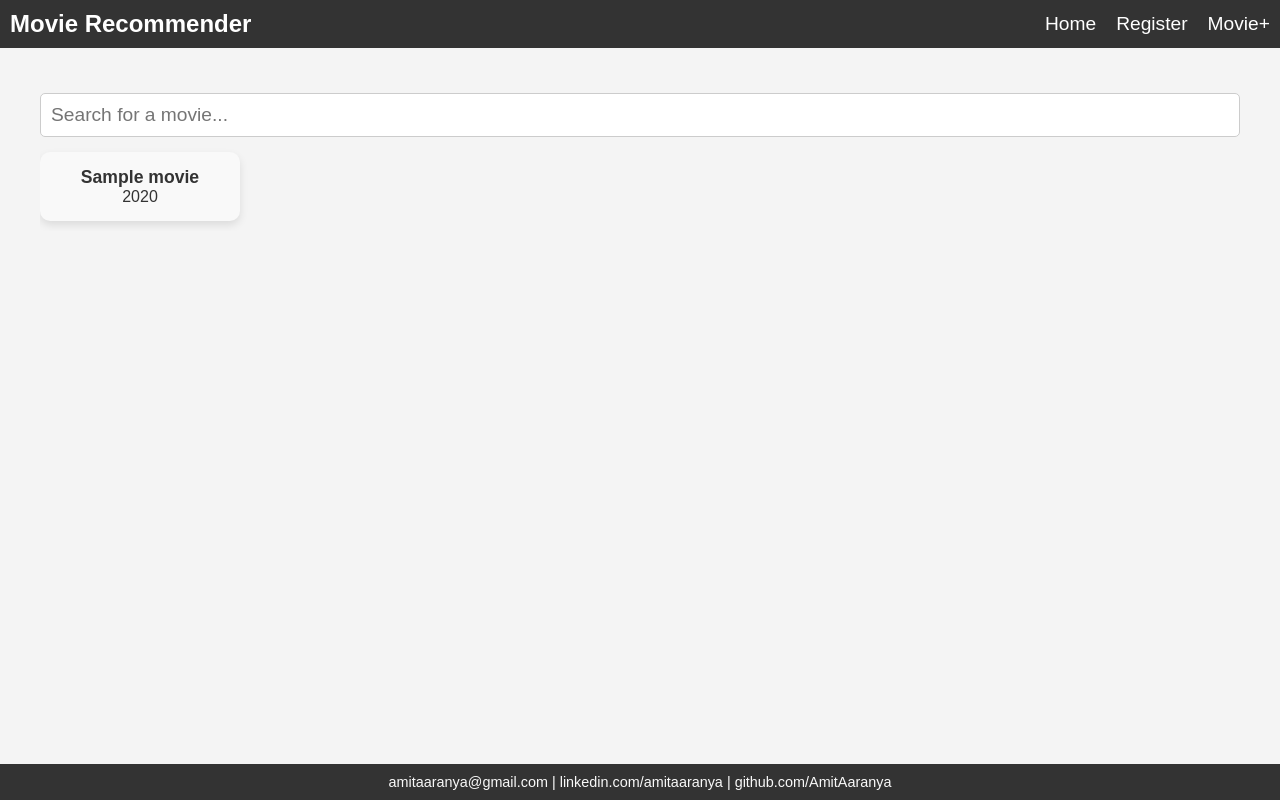
After one commit to AmitAaranya/movie-recommendation-system, a Flask app: template src/templates/simillar_movie.html in a window 1280 px wide. The commit adds this page. Run offline with Flask 3, Linux system fonts and the light colour scheme; the template is opened without the code that fills it: most values are stand-ins (such as "Sample title", 1, 10 or a date in 2020); parts of the project's set-up code (start-up, migrations or seed data) failed here and were passed over.

Commit message:
Added HTML page for getting Simillar Movies

```diff
--- a/src/static/styles.css
+++ b/src/static/styles.css
@@ -205,3 +205,26 @@ footer a:hover {
         width: 100%;
     }
 }
+
+
+/* Lazy loader styles */
+.loader {
+    border: 8px solid #f3f3f3;
+    border-top: 8px solid #4CAF50;
+    border-radius: 50%;
+    width: 50px;
+    height: 50px;
+    animation: spin 1s linear infinite;
+    position: absolute;
+    top: 50%;
+    left: 50%;
+    margin-left: -25px;
+    margin-top: -25px;
+    display: none; /* Initially hidden */
+}
+
+/* Animation for the loader */
+@keyframes spin {
+    0% { transform: rotate(0deg); }
+    100% { transform: rotate(360deg); }
+}
--- /dev/null
+++ b/src/templates/simillar_movie.html
@@ -0,0 +1,137 @@
+{% extends "base.html" %}
+
+{% block content %}
+    <style>
+        /* Custom styles for the similar movie page */
+        .movie-scroll-container {
+            display: flex;
+            overflow-x: scroll;
+            gap: 15px;
+            padding: 10px 0;
+        }
+
+        .movie-block {
+            min-width: 200px;
+            background-color: #f9f9f9;
+            border-radius: 10px;
+            padding: 15px;
+            box-shadow: 0 4px 8px rgba(0, 0, 0, 0.1);
+            text-align: center;
+            cursor: pointer;
+            transition: transform 0.3s ease;
+        }
+
+        .movie-block:hover {
+            transform: translateY(-5px);
+        }
+
+        .movie-info h3 {
+            font-size: 1.1em;
+        }
+
+        .search-box {
+            width: 100%;
+            padding: 10px;
+            border-radius: 5px;
+            border: 1px solid #ccc;
+            margin-bottom: 20px;
+            font-size: 1.2em;
+        }
+
+        .related-movies {
+            display: flex;
+            flex-wrap: wrap;
+            gap: 20px;
+            margin-top: 30px;
+            position: relative; /* To position the loader correctly */
+        }
+
+        .related-movie-box {
+            width: 200px;
+            background-color: #f9f9f9;
+            border-radius: 10px;
+            padding: 15px;
+            box-shadow: 0 4px 8px rgba(0, 0, 0, 0.1);
+            text-align: center;
+        }
+    </style>
+    <!-- Main content block that other templates can override -->
+    <div class="content">
+        <div class="search-section">
+            <input type="text" id="search-box" class="search-box" placeholder="Search for a movie..." oninput="searchMovies()">
+        </div>
+
+        <div class="movie-scroll-container" id="movie-list">
+            {% for movie in movies %}
+                <div class="movie-block" data-movie-id="{{ movie['Id'] }}" onclick="fetchRelatedMovies({{ movie['Id'] }})">
+                    <div class="movie-info">
+                        <h3>{{ movie['Name'] }}</h3>
+                        <p>{{ movie['Year'] }}</p>
+                    </div>
+                </div>
+            {% endfor %}
+        </div>
+
+        <div class="related-movies" id="related-movies">
+            <!-- Lazy loader will appear here while fetching related movies -->
+            <div id="loader" class="loader"></div>
+        </div>
+    </div>
+    <script>
+        function searchMovies() {
+            let query = document.getElementById('search-box').value.toLowerCase();
+            let movieList = document.getElementById('movie-list');
+            let movieBlocks = movieList.getElementsByClassName('movie-block');
+
+            for (let i = 0; i < movieBlocks.length; i++) {
+                let movieName = movieBlocks[i].querySelector('.movie-info h3').textContent.toLowerCase();
+                if (movieName.includes(query)) {
+                    movieBlocks[i].style.display = '';
+                } else {
+                    movieBlocks[i].style.display = 'none';
+                }
+            }
+        }
+
+        function fetchRelatedMovies(movieId) {
+            // Show the loader
+            const loader = document.getElementById('loader');
+            if (loader) {
+                loader.style.display = 'block'; // Show loader
+            }
+
+            // Make an AJAX request to get related movies from the backend
+            fetch(`/movie/simillar/${movieId}`)
+                .then(response => response.json())
+                .then(data => {
+                    let relatedMoviesContainer = document.getElementById('related-movies');
+                    relatedMoviesContainer.innerHTML = '';  // Clear previous related movies
+
+                    // Hide the loader after the data is fetched
+                    if (loader) {
+                        loader.style.display = 'none';
+                    }
+
+                    // Display related movies
+                    data.related_movies.forEach(movie => {
+                        let movieBox = document.createElement('div');
+                        movieBox.className = 'related-movie-box';
+                        movieBox.innerHTML = `
+                            <div class="movie-info">
+                                <h3>${movie.Name}</h3>
+                                <p>${movie.Year}</p>
+                            </div>
+                        `;
+                        relatedMoviesContainer.appendChild(movieBox);
+                    });
+                })
+                .catch(error => {
+                    console.error('Error fetching related movies:', error);
+                    // Hide loader in case of error
+                    if (loader) {
+                        loader.style.display = 'none';
+                    }
+                });
+        }
+    </script>
+{% endblock %}
```
